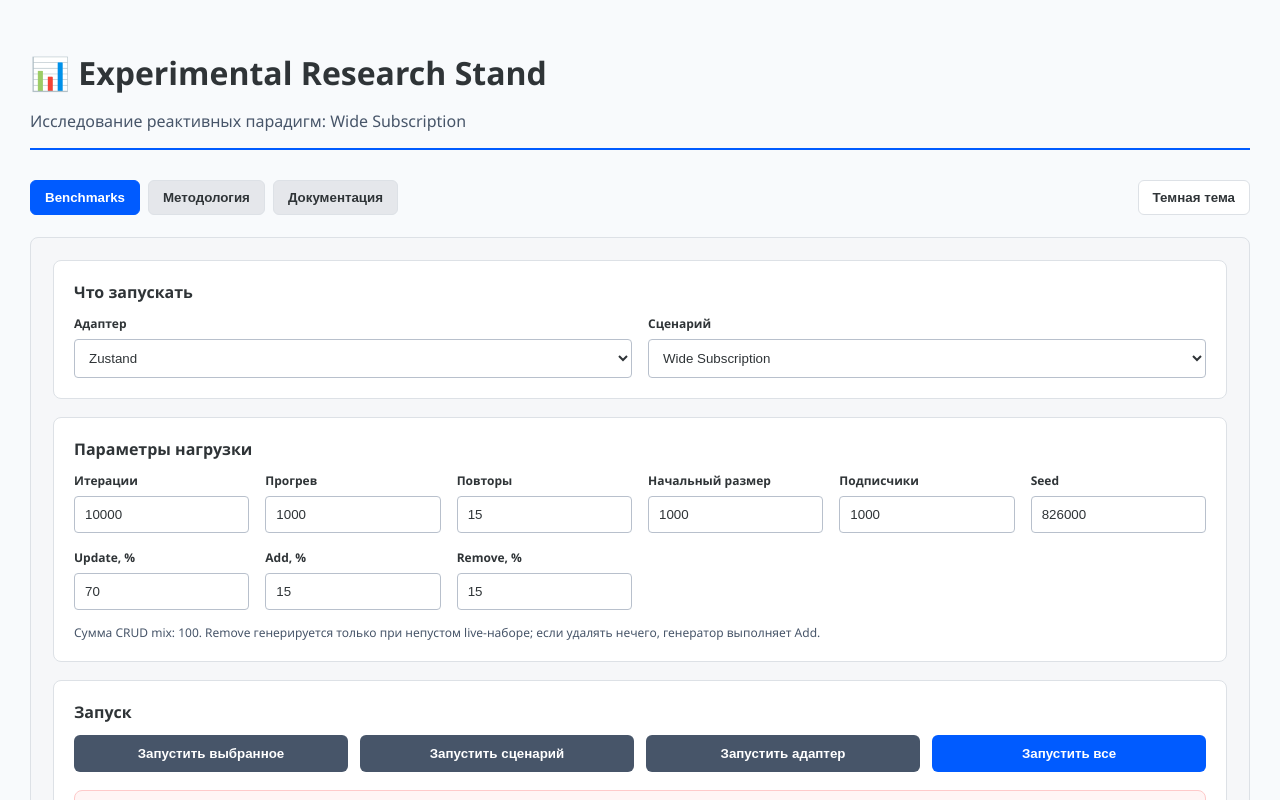
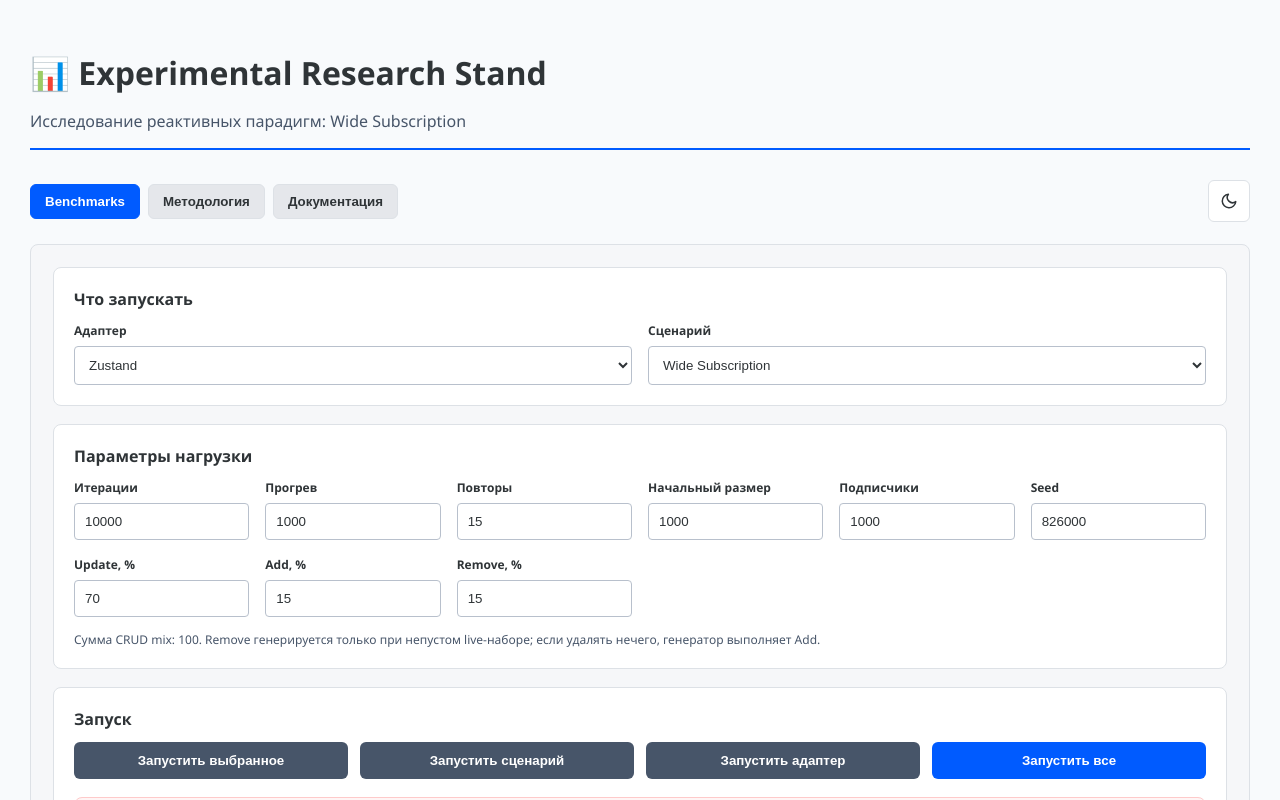
Before and after one commit to ValRoss132/reactive-state-benchmark, a React (Vite) app: page / in a window 1280 px wide. Shown: the top 800 px of the page. Built offline with nearby package versions, Linux system fonts and the light colour scheme.

Commit message:
feat(theme): sync system theme and icon toggle

```diff
--- a/src/App.tsx
+++ b/src/App.tsx
@@ -1,4 +1,4 @@
-import React, { useMemo, useRef, useState } from 'react'
+import React, { useEffect, useMemo, useRef, useState } from 'react'
 import { BenchmarkEngine, DEFAULT_MEASUREMENT_RUNS } from './core/Engine'
 import { ZustandAdapter } from './adapters/ZustandAdapter'
 import { ReduxAdapter, ReduxProvider } from './adapters/ReduxAdapter'
@@ -55,9 +55,17 @@ const makeDefaultConfig = (): ExperimentConfig => ({
 	})(),
 })
 
-const waitForReact = () => new Promise((resolve) => requestAnimationFrame(resolve))
+const waitForReact = () =>
+	new Promise((resolve) => requestAnimationFrame(resolve))
 type AppTab = 'benchmarks' | 'methodology' | 'documentation'
 type ThemeMode = 'light' | 'dark'
+
+const getSystemTheme = (): ThemeMode => {
+	if (typeof window === 'undefined' || !window.matchMedia) return 'light'
+	return window.matchMedia('(prefers-color-scheme: dark)').matches
+		? 'dark'
+		: 'light'
+}
 
 export const App = () => {
 	const [currentScenario, setCurrentScenario] = useState(SCENARIOS[0])
@@ -66,7 +74,8 @@ export const App = () => {
 	)
 	const [config, setConfig] = useState<ExperimentConfig>(makeDefaultConfig)
 	const [activeTab, setActiveTab] = useState<AppTab>('benchmarks')
-	const [themeMode, setThemeMode] = useState<ThemeMode>('light')
+	const [themeMode, setThemeMode] = useState<ThemeMode>(() => getSystemTheme())
+	const [useSystemTheme, setUseSystemTheme] = useState(true)
 	const [isRunning, setIsRunning] = useState(false)
 	const [progressState, setProgressState] = useState<ProgressState>({
 		phase: 'idle',
@@ -77,11 +86,30 @@ export const App = () => {
 		currentRun: 0,
 		totalRuns: config.measurementRuns,
 		currentStep: 0,
-		totalSteps: config.measurementRuns * (config.iterations + config.warmupIterations),
+		totalSteps:
+			config.measurementRuns * (config.iterations + config.warmupIterations),
 		progress: 0,
 		elapsedMs: 0,
 	})
-	const [sessions, setSessions] = useState<BenchmarkRunSession[]>(loadRunHistory)
+	useEffect(() => {
+		const theme = themeVars[themeMode]
+		const pageBg = theme['--page-bg']
+		const textColor = theme['--text']
+		document.documentElement.style.backgroundColor = pageBg
+		document.body.style.backgroundColor = pageBg
+		document.body.style.color = textColor
+	}, [themeMode])
+
+	useEffect(() => {
+		if (!useSystemTheme || !window.matchMedia) return
+		const media = window.matchMedia('(prefers-color-scheme: dark)')
+		const applyTheme = () => setThemeMode(media.matches ? 'dark' : 'light')
+		applyTheme()
+		media.addEventListener('change', applyTheme)
+		return () => media.removeEventListener('change', applyTheme)
+	}, [useSystemTheme])
+	const [sessions, setSessions] =
+		useState<BenchmarkRunSession[]>(loadRunHistory)
 	const abortRef = useRef<AbortController | null>(null)
 	const environment = useMemo(() => captureEnvironmentInfo(), [])
 	const updateSessions = (
@@ -163,7 +191,8 @@ export const App = () => {
 						),
 					)
 					stepOffset +=
-						config.measurementRuns * (config.iterations + config.warmupIterations)
+						config.measurementRuns *
+						(config.iterations + config.warmupIterations)
 				}
 			}
 			activeSession = finalizeRunSession(activeSession)
@@ -195,9 +224,7 @@ export const App = () => {
 
 	const subscribers = useMemo(() => {
 		const ids = getVisibleSubscriberIds(currentScenario, config)
-		return ids.map((id) => (
-			<currentAdapter.Subscriber key={id} id={id} />
-		))
+		return ids.map((id) => <currentAdapter.Subscriber key={id} id={id} />)
 	}, [currentAdapter, currentScenario, config])
 
 	const renderWithProvider = (content: React.ReactNode) => {
@@ -236,14 +263,21 @@ export const App = () => {
 					</div>
 					<button
 						type='button'
-						onClick={() =>
+						onClick={() => {
+							setUseSystemTheme(false)
 							setThemeMode((current) =>
 								current === 'light' ? 'dark' : 'light',
 							)
+						}}
+						style={themeToggleStyle}
+						aria-label='Переключить тему'
+						title={
+							themeMode === 'light'
+								? 'Включить темную тему'
+								: 'Включить светлую тему'
 						}
-						style={themeToggleStyle}
 					>
-						{themeMode === 'light' ? 'Темная тема' : 'Светлая тема'}
+						{themeMode === 'light' ? moonIcon : sunIcon}
 					</button>
 				</nav>
 
@@ -314,7 +348,10 @@ export const App = () => {
 	)
 }
 
-const themeVars: Record<ThemeMode, React.CSSProperties & Record<string, string>> = {
+const themeVars: Record<
+	ThemeMode,
+	React.CSSProperties & Record<string, string>
+> = {
 	light: {
 		'--page-bg': '#f8fafc',
 		'--panel-bg': '#f6f7f9',
@@ -343,31 +380,31 @@ const themeVars: Record<ThemeMode, React.CSSProperties & Record<string, string>>
 		'--summary-border': '#bfdbfe',
 	},
 	dark: {
-		'--page-bg': '#0f172a',
-		'--panel-bg': '#111827',
-		'--surface': '#1e293b',
-		'--surface-muted': '#172033',
-		'--control-bg': '#334155',
-		'--table-head': '#263449',
-		'--progress-track': '#334155',
-		'--text': '#e5e7eb',
-		'--muted-text': '#cbd5e1',
-		'--subtle-text': '#94a3b8',
-		'--border': '#334155',
-		'--border-soft': '#3f4d63',
-		'--input-border': '#475569',
-		'--accent': '#3b82f6',
-		'--accent-strong': '#2563eb',
-		'--button-bg': '#475569',
-		'--muted-button-bg': '#64748b',
+		'--page-bg': '#0b0c0f',
+		'--panel-bg': '#0f1116',
+		'--surface': '#141821',
+		'--surface-muted': '#0f131a',
+		'--control-bg': '#1b1f2a',
+		'--table-head': '#171b24',
+		'--progress-track': '#1c202b',
+		'--text': '#e6e7eb',
+		'--muted-text': '#b3bac7',
+		'--subtle-text': '#8a92a3',
+		'--border': '#232836',
+		'--border-soft': '#2c3344',
+		'--input-border': '#2f374a',
+		'--accent': '#2b59c3',
+		'--accent-strong': '#1f4aa2',
+		'--button-bg': '#2a3346',
+		'--muted-button-bg': '#3a4356',
 		'--danger-bg': '#3b1518',
 		'--danger-border': '#7f1d1d',
 		'--warning-bg': '#3d2f12',
 		'--warning-border': '#a16207',
 		'--error-bg': '#451a1a',
 		'--error-border': '#dc2626',
-		'--summary-bg': '#172554',
-		'--summary-border': '#1d4ed8',
+		'--summary-bg': '#0f141c',
+		'--summary-border': '#1f2a3a',
 	},
 }
 
@@ -408,11 +445,54 @@ const tabButtonStyle: React.CSSProperties = {
 }
 
 const themeToggleStyle: React.CSSProperties = {
-	padding: '9px 14px',
+	width: '42px',
+	height: '42px',
+	display: 'inline-flex',
+	alignItems: 'center',
+	justifyContent: 'center',
 	border: '1px solid var(--border)',
 	borderRadius: '6px',
 	background: 'var(--surface)',
 	color: 'var(--text)',
-	fontWeight: 700,
 	cursor: 'pointer',
 }
+
+const sunIcon = (
+	<svg
+		width='18'
+		height='18'
+		viewBox='0 0 24 24'
+		fill='none'
+		stroke='currentColor'
+		strokeWidth='2'
+		strokeLinecap='round'
+		strokeLinejoin='round'
+		aria-hidden='true'
+	>
+		<circle cx='12' cy='12' r='4' />
+		<line x1='12' y1='2' x2='12' y2='6' />
+		<line x1='12' y1='18' x2='12' y2='22' />
+		<line x1='2' y1='12' x2='6' y2='12' />
+		<line x1='18' y1='12' x2='22' y2='12' />
+		<line x1='4.2' y1='4.2' x2='7' y2='7' />
+		<line x1='17' y1='17' x2='19.8' y2='19.8' />
+		<line x1='4.2' y1='19.8' x2='7' y2='17' />
+		<line x1='17' y1='7' x2='19.8' y2='4.2' />
+	</svg>
+)
+
+const moonIcon = (
+	<svg
+		width='18'
+		height='18'
+		viewBox='0 0 24 24'
+		fill='none'
+		stroke='currentColor'
+		strokeWidth='2'
+		strokeLinecap='round'
+		strokeLinejoin='round'
+		aria-hidden='true'
+	>
+		<path d='M21 12.8A9 9 0 1 1 11.2 3a7 7 0 0 0 9.8 9.8z' />
+	</svg>
+)
```
